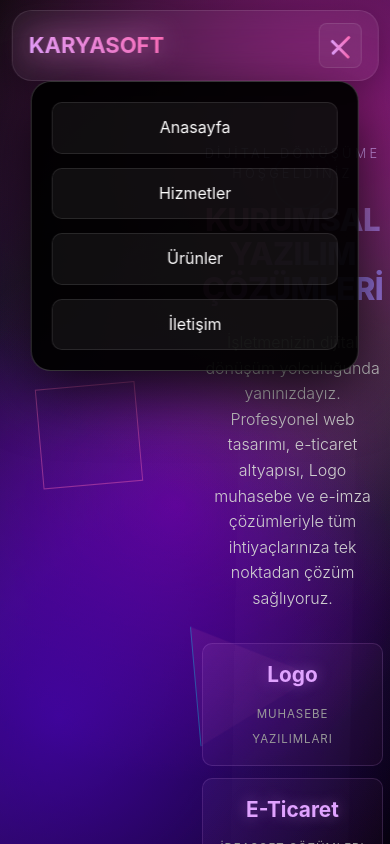
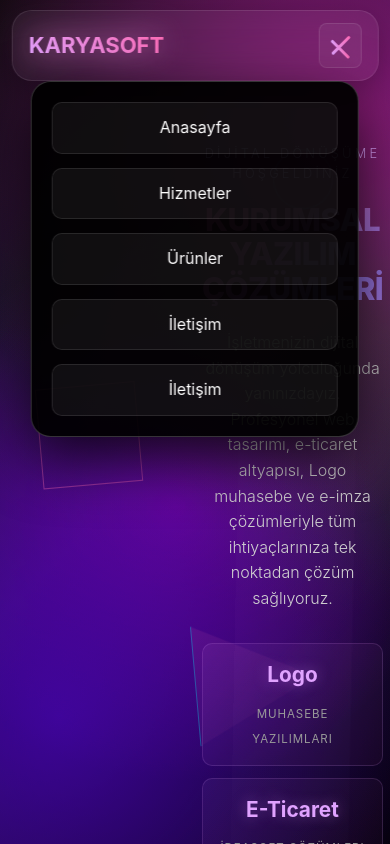
Before and after one commit to GencSerhat/KaryaSoft, a React (Vite) app: page / in a window 390 px wide. Both pictures are taken after a click on the button 339 px from the left and 45 px from the top of the page. Shown: the top 844 px of the page. Built offline with nearby package versions, Linux system fonts and the light colour scheme.

Commit message:
navbar test

```diff
--- a/src/components/navbar/Navbar.jsx
+++ b/src/components/navbar/Navbar.jsx
@@ -93,6 +93,9 @@ function Navbar() {
           <a href="#contact" onClick={closeMenu}>
             İletişim
           </a>
+            <a href="#contact" onClick={closeMenu}>
+            İletişim
+          </a>
         </div>
       </header>
     </>
```
